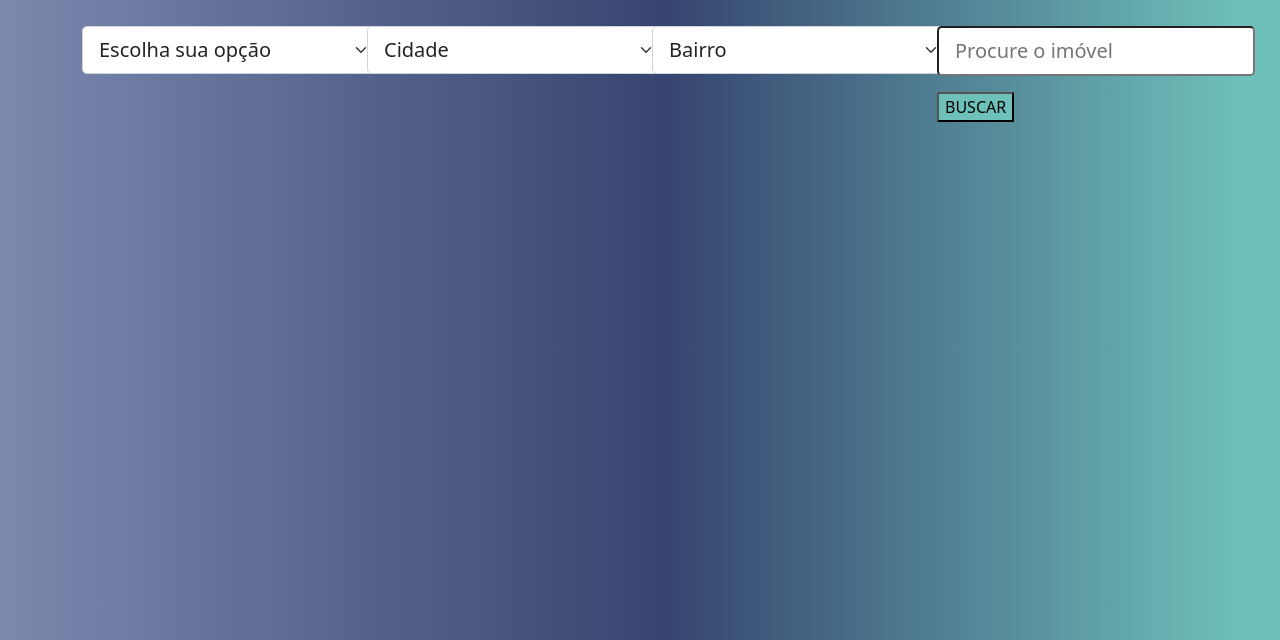
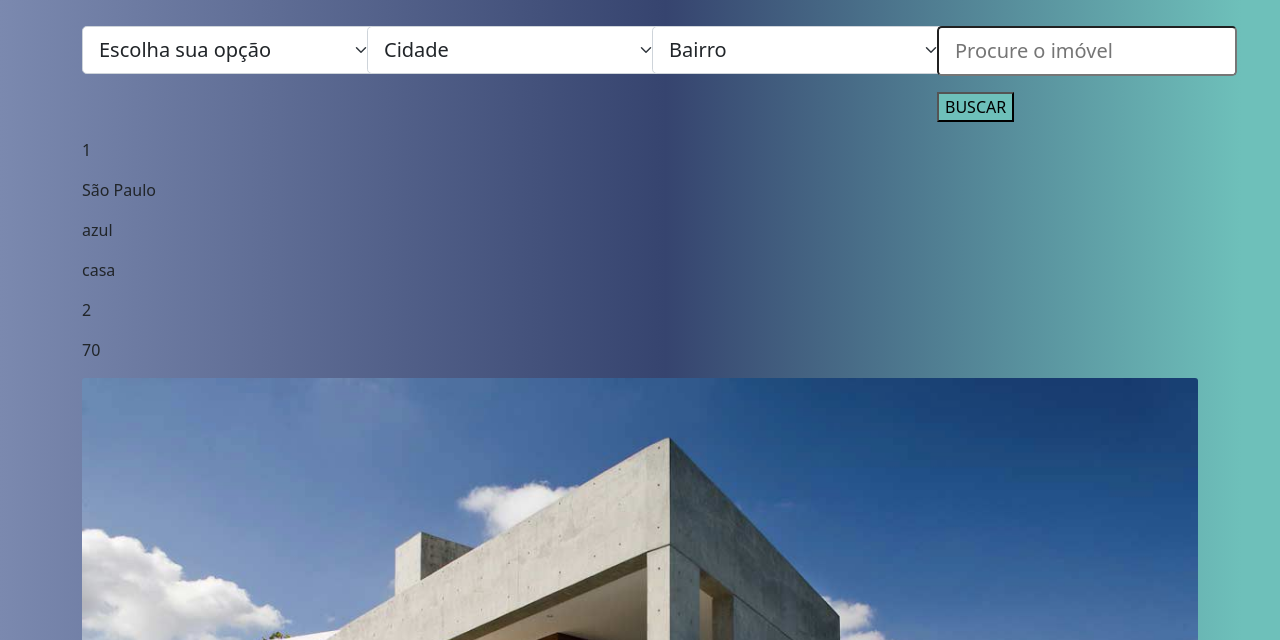
Before and after one commit to felipeguths/imob-site, a plain HTML site: page comprar.html in a window 1280 px wide. Shown: the part 160-800 px from the top of the page. Drawn offline with Linux system fonts and the light colour scheme.

Commit message:
Colocando JS no HTML

```diff
--- /dev/null
+++ b/JS/comprar.js
@@ -0,0 +1,100 @@
+const listaDeImoveisParaComprarComFiltro = []
+
+
+const listaDeImoveisParaComprar = [
+    {
+        id: 1,
+        cidade: "São Paulo",
+        bairro: "azul",
+        tipo: "casa",
+        quantidadeQuartos: 2,
+        metragem: 70,
+        imagem: "images/mansão-piscina.jpg"
+    },
+    {
+        id: 2,
+        cidade: "São Paulo",
+        bairro: "preto",
+        tipo: "apto",
+        quantidadeQuartos: 3,
+        metragem: 110,
+        imagem: "images/mansão-piscina.jpg"
+    },
+    {
+        id: 3,
+        cidade: "Santos",
+        bairro: "preto",
+        tipo: "studio",
+        quantidadeQuartos: 1,
+        metragem: 35,
+        imagem: "images/mansão-piscina.jpg"
+    },
+    {
+        id: 4,
+        cidade: "São Paulo",
+        bairro: "azul",
+        tipo: "casa",
+        quantidadeQuartos: 4,
+        metragem: 135,
+        imagem: "images/mansão-piscina.jpg"
+    },
+    {
+        id: 5,
+        cidade: "Osasco",
+        bairro: "rosa",
+        tipo: "studio",
+        quantidadeQuartos: 1,
+        metragem: 43,
+        imagem: "images/mansão-piscina.jpg"
+    },
+]
+
+console.log(listaDeImoveisParaComprar);
+
+//transformando obj JS em HTML
+
+function montaHtmlDoImovelParaComprar(imovel){
+    return `<div>
+                <p> ${imovel.id} </p>
+                <p> ${imovel.cidade} </p>
+                <p> ${imovel.bairro} </p>
+                <p> ${imovel.tipo} </p>
+                <p> ${imovel.quantidadeQuartos} </p>
+                <p> ${imovel.metragem} </p>
+                <img src="${imovel.imagem}" class="card-img-top" alt="...">
+            </div>`
+}
+//colocando html na pagina
+
+function colocaHtmlNaPagina(imovel){
+    const htmlImovel = montaHtmlDoImovelParaComprar(imovel)
+    document.getElementById("lista-de-imoveis").innerHTML += htmlImovel
+}
+
+// colocando no html todos imoveis
+
+function colocaNoHtmlTodosImoveis(listaDeImoveisParaComprar){
+    for (const imovel of listaDeImoveisParaComprar) {
+        colocaHtmlNaPagina(imovel)
+
+    }
+}
+colocaNoHtmlTodosImoveis(listaDeImoveisParaComprar)
+
+// function mostraImovel(listaDeImoveisParaComprar){
+//     console.log(`Imovel de id: ${listaDeImoveisParaComprar[1].id}, na cidade de ${listaDeImoveisParaComprar.cidade}, no bairro ${listaDeImoveisParaComprar.bairro}, de tipo ${listaDeImoveisParaComprar.tipo}, com ${listaDeImoveisParaComprar.quantidadeQuartos} quarto(s) e ${listaDeImoveisParaComprar.metragem} m²`);
+// }
+// mostraImovel(listaDeImoveisParaComprar)
+
+// coisas para fazer:
+// transformar objeto JS em HTML;
+// colocar HTML na pagina;
+// fazer para lista toda.
+
+// coisas para fazer 2
+// fazer filtro funcionar no html;
+// pegar infos do html
+// fazer funcionar o filtro a partir das infos do html
+
+// lição de casa
+// fazer uma tabela
--- a/comprar.html
+++ b/comprar.html
@@ -83,7 +83,8 @@
                             <span>
                                 <form class="d-flex">
                                     <input class="form-input form-select-lg mb-3" aria-label=".form-select-lg"
-                                        style="width: 300px type="search" placeholder="Procure o imóvel" aria-label="Search">
+                                        style="width: 300px" type="search" placeholder="Procure o imóvel"
+                                        aria-label="Search">
                                     <button class="botao-search" type="submit">BUSCAR</button>
                                 </form>
                             </span>
@@ -91,11 +92,19 @@
                 </div>
             </form>
         </div>
-
         </div>
         </form>
         </div>
     </section>
     <section>
+        <div class="container">
+            <div id="lista-de-imoveis">
+
+            </div>
+
         </div>
     </section>
+    <script src="JS/comprar.js"></script>
+</body>
+
+</html>
```
